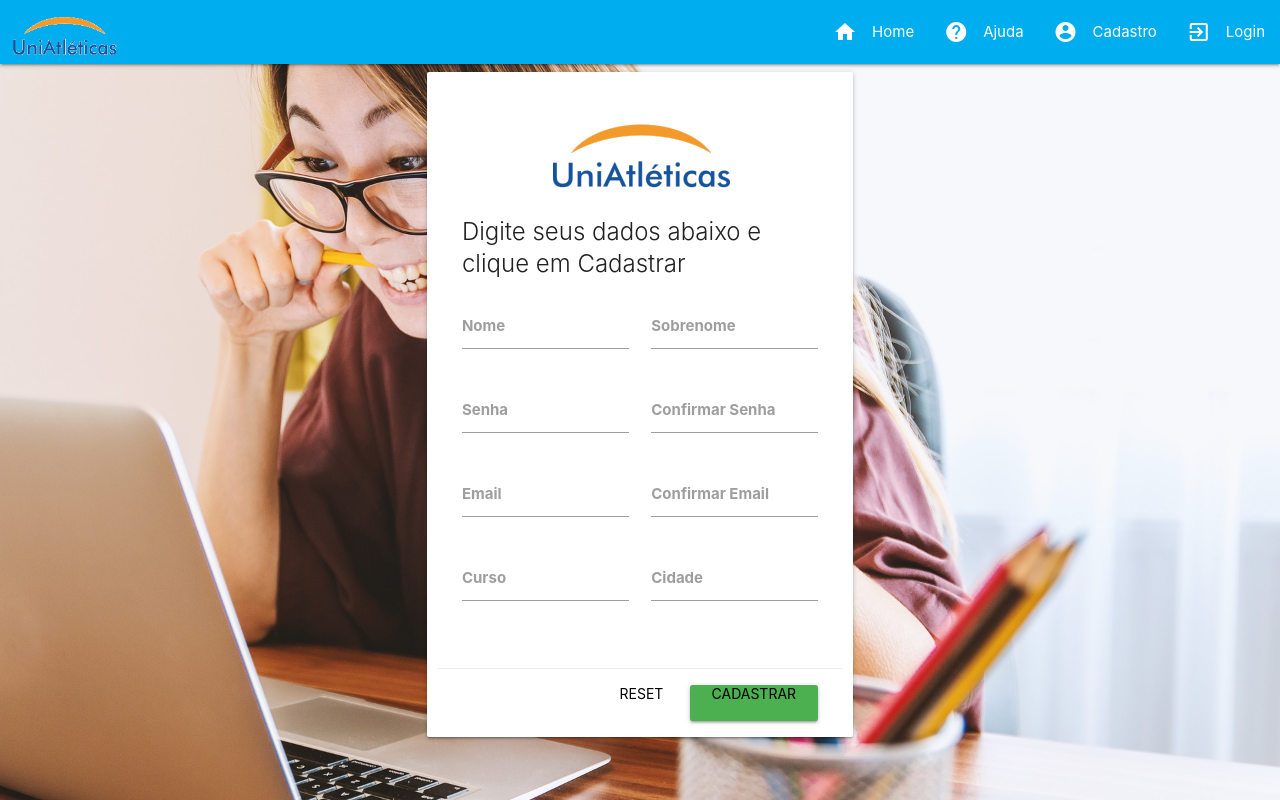
After one commit to uniatleticas/uniatleticas.github.io, a PHP site: page /Cadastro/cadastro.php in a window 1280 px wide. The commit adds this page. Run offline with PHP 8.4, Linux system fonts and the light colour scheme.

Commit message:
Entrega de Front Inicial
Entrega do Front Inicial,porém ainda não possui back funcional(Próxima Entrega).

```diff
--- /dev/null
+++ b/Cadastro/cadastro.php
@@ -0,0 +1,138 @@
+<!DOCTYPE html>
+<html>
+<head>
+	<title>Cadastro - UniAtléticas</title>
+	<meta charset="utf-8">
+	<link rel="stylesheet" type="text/css" href="../css/logincadastro.css">
+	<script type="text/javascript" src="../js/jquery-3.3.1.min.js"></script>
+	<script type="text/javascript" src="../js/materialize.min.js"></script>
+	<script type="text/javascript" src="../js/index.js"></script>
+	<meta name="viewport" content="width=device-width, initial-scale=1.0">
+	<!-- Importando Materialize -->
+    <link href="https://fonts.googleapis.com/icon?family=Material+Icons" rel="stylesheet">
+    <link type="text/css" rel="stylesheet" href="../css/materialize.min.css"  media="screen,projection"/>
+</head>
+<body>
+<div class="navbar"> <!-- navbar-fixed não funciona! -->
+    <nav class="nav">
+      <div class="nav-wrapper">
+        <a href="../index.php" class="brand-logo"><img id="logo" src="../img/logo.png" width="128" height="72"></a>
+        <a href="#" data-target="mobile" class="sidenav-trigger"><i class="material-icons">menu</i></a>
+        <ul class="right hide-on-med-and-down">
+          <li><a href="../index.php"><i class="material-icons left">home</i>Home</a></li>
+          <li><a href="#"><i class="material-icons left">help</i>Ajuda</a></li>
+          <li><a href="cadastro.php"><i class="material-icons left">account_circle</i>Cadastro</a></li>
+          <li><a href="../Login/login.php"><i class="material-icons left">exit_to_app</i>Login</a></li>
+        </ul>
+        <!-- Menu Responsivo -->
+        <ul class="sidenav" id="mobile">
+          <li><a href="../index.php"><i class="material-icons left">home</i>Home</a></li>
+          <li><a href="#"><i class="material-icons left">help</i>Ajuda</a></li>
+          <li><a href="cadastro.php"><i class="material-icons left">account_circle</i>Cadastro</a></li>
+          <li><a href="../Login/login.php"><i class="material-icons left">exit_to_app</i>Login</a></li>
+        </ul>
+      </div>
+    </nav>
+  </div>
+<div class="valign-wrapper row signup-box">
+  <div class="col card hoverable s10 pull-s1 m6 pull-m3 l4 pull-l4">
+    <form method="post" action="registra_usuario.php" id="formCadastrarse">
+      <div class="card-content">
+      	<img id="logo" src="../img/logo.png">
+        <span class="card-title">Digite seus dados abaixo e clique em Cadastrar</span>
+        <div class="row">
+          <div class="input-field col s6">
+            <label for="nome">Nome</label>
+            <input type="text" class="validate" name="nome" id="nome" required="required" />
+          </div>
+          <div class="input-field col s6">
+            <label for="sobrenome">Sobrenome</label>
+            <input type="text" class="validate" name="sobrenome" id="sobrenome" required="required" />
+          </div>
+          <div class="input-field col s6">
+            <label for="senha">Senha</label>
+            <input type="password" class="validate" name="senha" id="senha" required="required" />
+          </div>
+          <div class="input-field col s6">
+            <label for="confirmasenha">Confirmar Senha</label>
+            <input type="password" class="validate" name="confirmar_senha" id="confirmarsenha" required="required" />
+          </div>
+          <div class="input-field col s6">
+          	<label for="email">Email</label>
+          	<input type="email" class="validate" name="email" id="email" required="required"></input>
+          </div>
+          <div class="input-field col s6">
+          	<label for="email">Confirmar Email</label>
+          	<input type="email" class="validate" name="confirmar_email" id="confirmaremail" required="required"></input>
+          </div>
+          <div class="input-field col s6">
+            <label for="text">Curso</label>
+            <input type="text" class="validate" name="curso" id="curso" required="required"></input>
+          </div>
+          <div class="input-field col s6">
+            <label for="text">Cidade</label>
+            <input type="text" class="validate" name="cidade" id="cidade" required="required"></input>
+          </div>
+        </div>
+      </div>
+      <div class="card-action right-align">
+        <input type="reset" id="reset" class="btn-flat grey-text waves-effect">
+        <input type="submit" class="btn green waves-effect waves-light" value="Cadastrar">
+      </div>
+    </form>
+  </div>
+</div>
+<!--
+<div id="cabecalho">
+</div>
+<br>
+<div id="corpo">
+<form id="Formulario" action="../Login/login.php" method="POST">
+<img id="logo" src="../img/logo.png">
+<label>Nome</label>
+<input id="nome" type="text" required="true"></input>
+<br>
+<label>Sobrenome</label>
+<input id="sobrenome" type="text" required="true"></input>
+<br>
+<label>Senha</label>
+<input id="senha" type="password" required="true"></input>
+<br>
+<label>Confirmar Senha</label>
+<input id="confirmasenha" type="password" required="true"></input>
+<br>
+<label>Email</label>
+<input id="email" type="email" required="true"></input>
+<br>
+<label>Estado</label>
+<select id="estado" required="true">
+	<option disabled selected>Selecione seu Estado</option>
+	<option>Minas Gerais</option>
+</select>
+<br>
+<label>Cidade</label>
+<select id="cidade" required="true">
+	<option disabled selected>Selecione sua Cidade</option>
+	<option>Patos de Minas</option>
+	<option>Lagoa Formosa</option>
+	<option>Presidente Olegário</option>
+	<option>João Pinheiro</option>
+	<option>Carmo do Paraníba</option>
+</select>
+<br>
+<label>Curso</label>
+<select id="curso" required="true">
+	<option disabled selected>Selecione seu Curso</option>
+	<option>Sistemas de Informação</option>
+	<option>Agronomia</option>
+	<option>Engenharia Civil</option>
+</select>
+<br>
+<input id="cadastrar" type="image" src="../img/btn_entrar.png" alt="Submit" width="128" height="70"></input>
+<br>
+</form>
+<br>
+</div>
+-->
+</body>
+</html>
--- a/css/logincadastro.css
+++ b/css/logincadastro.css
@@ -35,7 +35,6 @@ input,select,button{
 body{
 	background-image:url('../img/fundo.jpg');
 	background-size: cover;
-	overflow: hidden;
 }
 
 #loginbtn{
```
Also changed, not shown: Cadastro/registra_usuario.php (added, +24 -0 lines), Login/login.php (added, +93 -0 lines), Login/validar_acesso.php (added, +32 -0 lines), db.class.php (added, +32 -0 lines), index.php (added, +50 -0 lines), img/avatar.png (added), img/capas/si.png (added), img/perfilbkg.jpg (added), img/posts/26.jpg (added), img/posts/juu.jpg (added).
